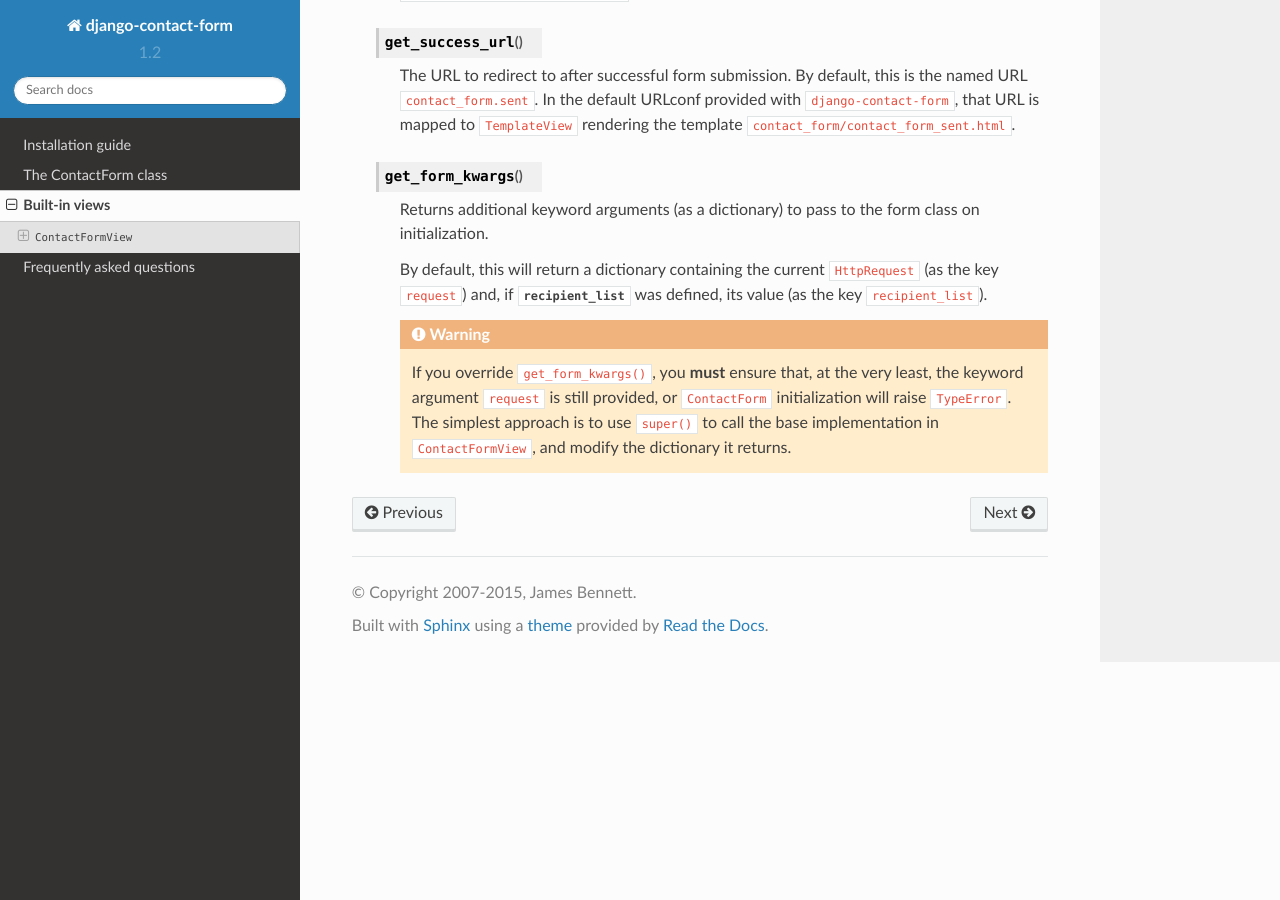
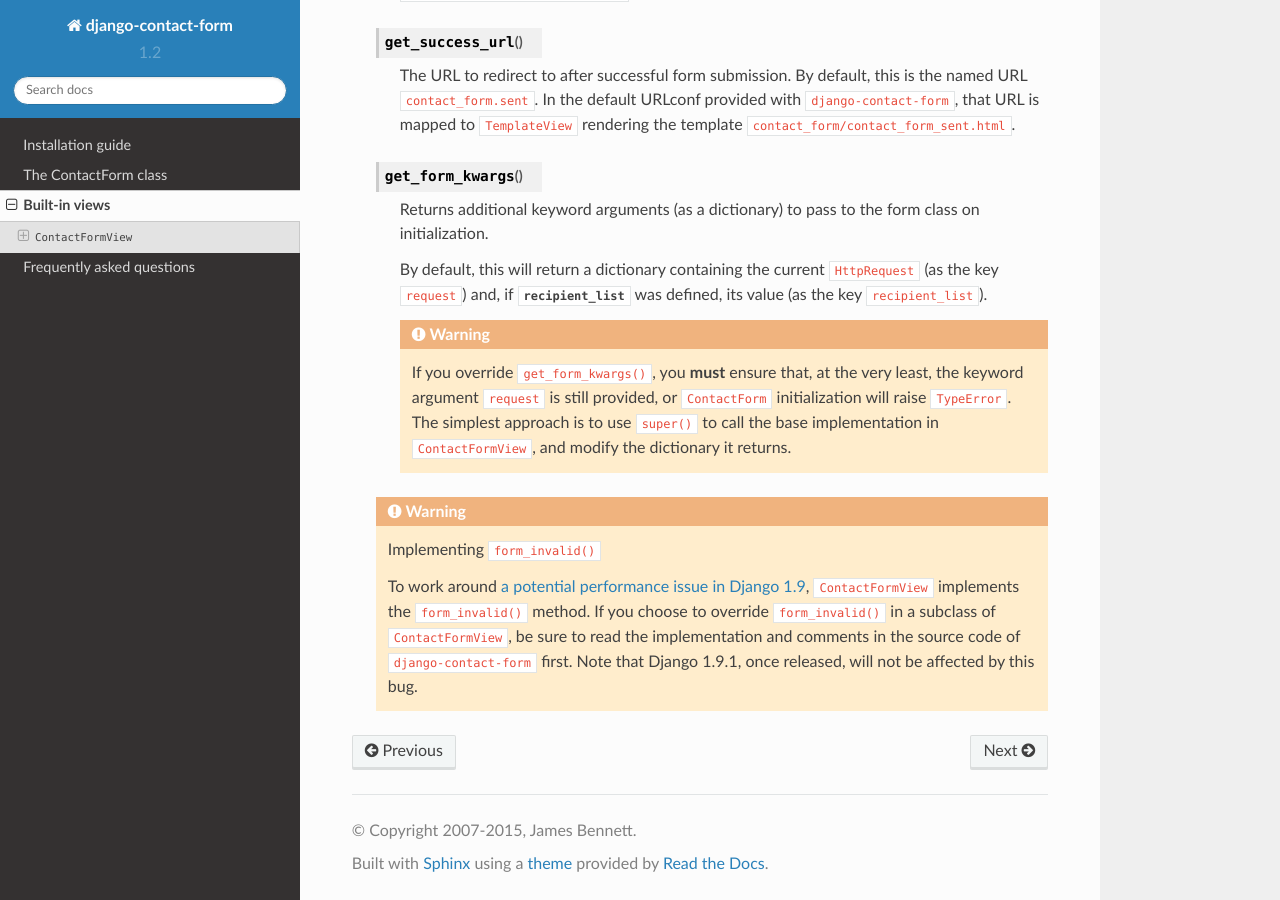
Before and after one commit to ubernostrum/django-contact-form, a Sphinx documentation site: the page built from docs/views.rst, in a window 1280 px wide and 900 px high, scrolled down 767 px. Built offline with Sphinx 7.4.7 and the Read the Docs theme 2.0.0, drawn with Linux system fonts in a browser that asks for light colours.

Commit message:
Add note about overriding form_invaliid().

```diff
--- a/docs/views.rst
+++ b/docs/views.rst
@@ -69,3 +69,14 @@
           approach is to use ``super()`` to call the base
           implementation in ``ContactFormView``, and modify the
           dictionary it returns.
+
+    .. warning:: Implementing ``form_invalid()``
+
+       To work around `a potential performance issue in Django 1.9
+       <https://code.djangoproject.com/ticket/25548>`_,
+       ``ContactFormView`` implements the ``form_invalid()``
+       method. If you choose to override ``form_invalid()`` in a
+       subclass of ``ContactFormView``, be sure to read the
+       implementation and comments in the source code of
+       ``django-contact-form`` first. Note that Django 1.9.1, once
+       released, will not be affected by this bug.
```
